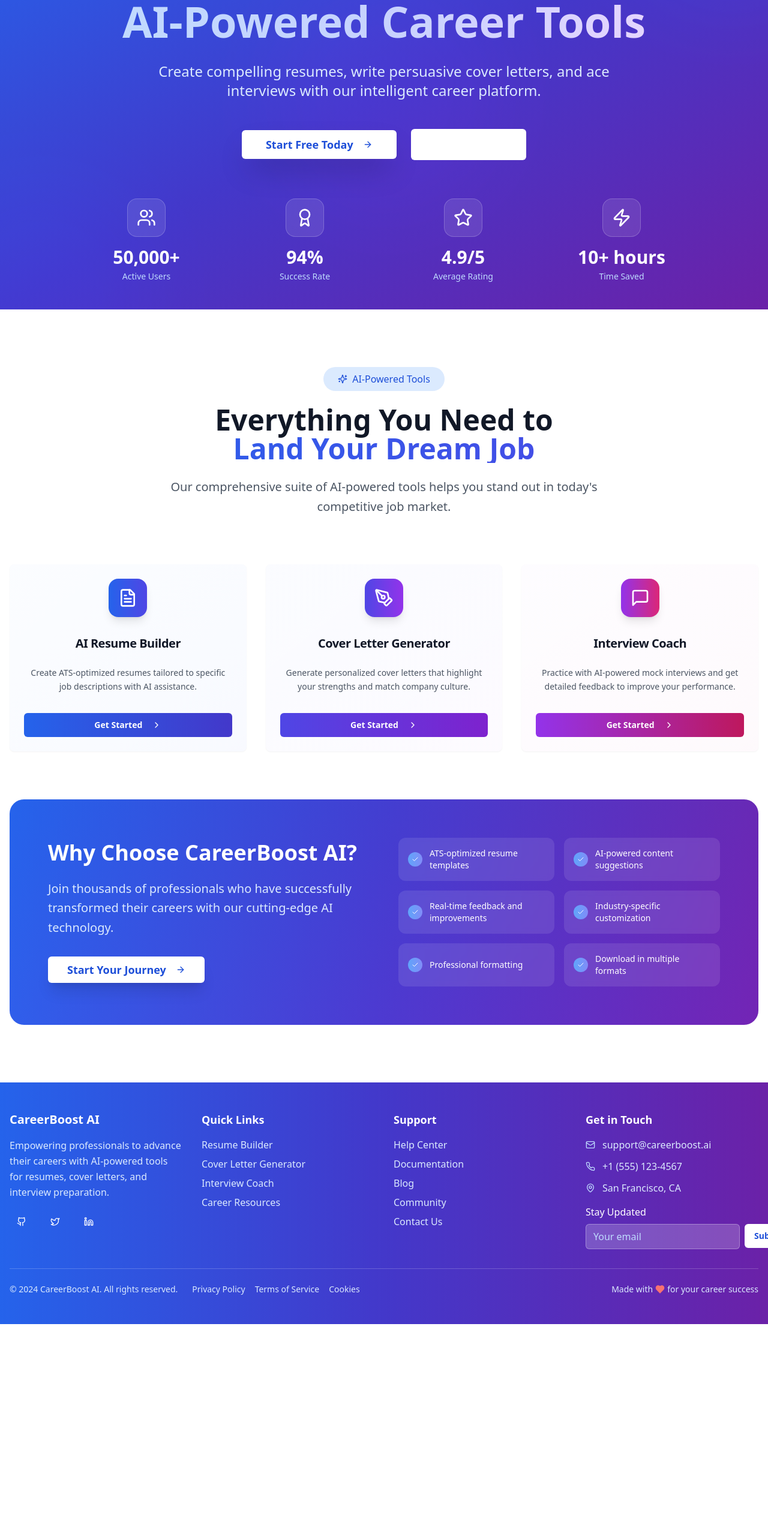
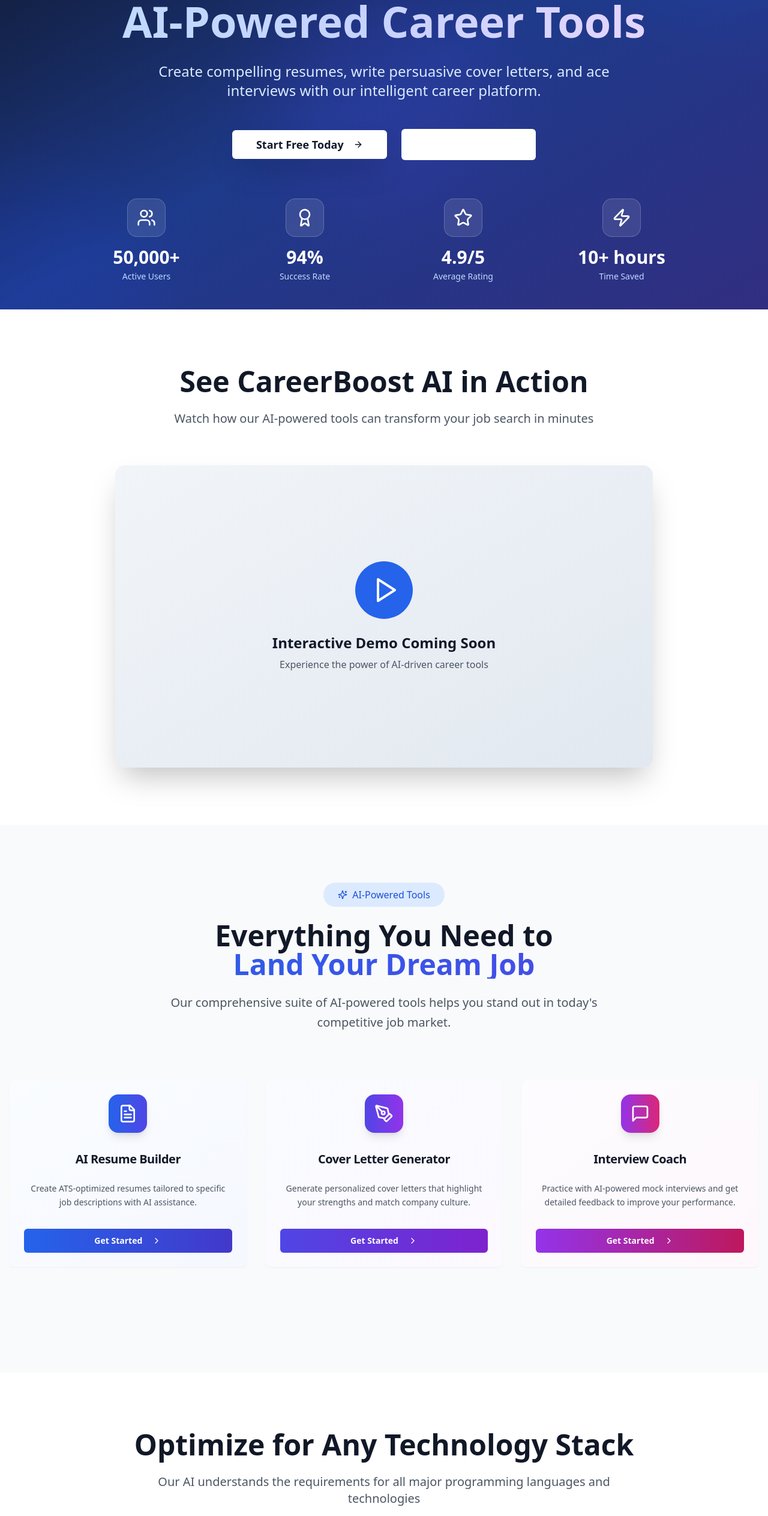
Before and after one commit to HERPESME/prompt-career-boost, a React (Vite) app: page / in a window 1280 px wide. Shown: the part 269-2797 px from the top of the page at 60% size. Before the commit the page ends 2477 px from the top, so only its background shows below. Built offline with nearby package versions, Linux system fonts and the light colour scheme.

Commit message:
Fix: Improve UI/UX and Footer Navigation
Improved the website's UI/UX, addressing issues with the footer's quick links and overall design. Updated the footer to include a "Watch Demo" button and ensure proper navigation flow, requiring sign-in before accessing AI features.

```diff
--- a/src/components/layout/Footer.tsx
+++ b/src/components/layout/Footer.tsx
@@ -2,10 +2,27 @@
 import { Button } from "@/components/ui/button";
 import { Separator } from "@/components/ui/separator";
 import { Mail, Phone, MapPin, Github, Twitter, Linkedin, Heart } from "lucide-react";
+import { Link } from "react-router-dom";
+import { useAuthUser } from "@/hooks/useAuthUser";
+import { useState } from "react";
+import { AuthDialog } from "@/components/auth/AuthDialog";
 
 export const Footer = () => {
+  const { user } = useAuthUser();
+  const [isAuthOpen, setIsAuthOpen] = useState(false);
+  const [authMode, setAuthMode] = useState<"signin" | "signup">("signin");
+
+  const handleProtectedLink = (e: React.MouseEvent) => {
+    if (!user) {
+      e.preventDefault();
+      setAuthMode("signin");
+      setIsAuthOpen(true);
+    }
+  };
+
   return (
-    <footer className="bg-gradient-to-r from-blue-600 via-indigo-700 to-purple-800 text-white">
+    <>
+      <footer className="bg-gradient-to-r from-blue-900 via-indigo-900 to-purple-900 text-white">
         <div className="container mx-auto px-4 py-12">
           {/* Main Footer Content */}
           <div className="grid grid-cols-1 md:grid-cols-2 lg:grid-cols-4 gap-8 mb-8">
@@ -35,23 +52,50 @@ export const Footer = () => {
               <h4 className="text-lg font-semibold text-white">Quick Links</h4>
               <ul className="space-y-2">
                 <li>
-                <a href="/resume" className="text-blue-100 hover:text-white transition-colors duration-200">
+                  {user ? (
+                    <Link to="/resume" className="text-blue-100 hover:text-white transition-colors duration-200">
                       Resume Builder
-                </a>
+                    </Link>
+                  ) : (
+                    <button
+                      onClick={handleProtectedLink}
+                      className="text-blue-100 hover:text-white transition-colors duration-200 text-left"
+                    >
+                      Resume Builder
+                    </button>
+                  )}
                 </li>
                 <li>
-                <a href="/cover-letter" className="text-blue-100 hover:text-white transition-colors duration-200">
+                  {user ? (
+                    <Link to="/cover-letter" className="text-blue-100 hover:text-white transition-colors duration-200">
                       Cover Letter Generator
-                </a>
+                    </Link>
+                  ) : (
+                    <button
+                      onClick={handleProtectedLink}
+                      className="text-blue-100 hover:text-white transition-colors duration-200 text-left"
+                    >
+                      Cover Letter Generator
+                    </button>
+                  )}
                 </li>
                 <li>
-                <a href="/interview" className="text-blue-100 hover:text-white transition-colors duration-200">
+                  {user ? (
+                    <Link to="/interview" className="text-blue-100 hover:text-white transition-colors duration-200">
                       Interview Coach
-                </a>
+                    </Link>
+                  ) : (
+                    <button
+                      onClick={handleProtectedLink}
+                      className="text-blue-100 hover:text-white transition-colors duration-200 text-left"
+                    >
+                      Interview Coach
+                    </button>
+                  )}
                 </li>
                 <li>
-                <a href="#" className="text-blue-100 hover:text-white transition-colors duration-200">
-                  Career Resources
+                  <a href="#features" className="text-blue-100 hover:text-white transition-colors duration-200">
+                    Features
                   </a>
                 </li>
               </ul>
@@ -153,5 +197,13 @@ export const Footer = () => {
           </div>
         </div>
       </footer>
+
+      <AuthDialog
+        isOpen={isAuthOpen}
+        onClose={() => setIsAuthOpen(false)}
+        mode={authMode}
+        onModeChange={setAuthMode}
+      />
+    </>
   );
 };
--- a/src/pages/Index.tsx
+++ b/src/pages/Index.tsx
@@ -2,7 +2,7 @@
 import { useState, useRef } from "react";
 import { Button } from "@/components/ui/button";
 import { Card, CardContent, CardDescription, CardHeader, CardTitle } from "@/components/ui/card";
-import { ArrowRight, FileText, PenTool, MessageSquare, Star, Users, Award, Zap, Check, Sparkles, ChevronRight } from "lucide-react";
+import { ArrowRight, FileText, PenTool, MessageSquare, Star, Users, Award, Zap, Check, Sparkles, ChevronRight, Play, Code, Briefcase, TrendingUp, Shield } from "lucide-react";
 import { AuthDialog } from "@/components/auth/AuthDialog";
 import { useAuthUser } from "@/hooks/useAuthUser";
 import { Link } from "react-router-dom";
@@ -22,7 +22,7 @@ const Index = () => {
       description: "Create ATS-optimized resumes tailored to specific job descriptions with AI assistance.",
       href: "/resume",
       gradient: "from-blue-600 to-indigo-600",
-      bgGradient: "from-blue-50/50 to-indigo-50/50",
+      bgGradient: "from-blue-50/80 to-indigo-50/80",
       hoverGradient: "from-blue-700 to-indigo-700"
     },
     {
@@ -31,7 +31,7 @@ const Index = () => {
       description: "Generate personalized cover letters that highlight your strengths and match company culture.",
       href: "/cover-letter",
       gradient: "from-indigo-600 to-purple-600",
-      bgGradient: "from-indigo-50/50 to-purple-50/50",
+      bgGradient: "from-indigo-50/80 to-purple-50/80",
       hoverGradient: "from-indigo-700 to-purple-700"
     },
     {
@@ -40,7 +40,7 @@ const Index = () => {
       description: "Practice with AI-powered mock interviews and get detailed feedback to improve your performance.",
       href: "/interview",
       gradient: "from-purple-600 to-pink-600",
-      bgGradient: "from-purple-50/50 to-pink-50/50",
+      bgGradient: "from-purple-50/80 to-pink-50/80",
       hoverGradient: "from-purple-700 to-pink-700"
     }
   ];
@@ -61,17 +61,32 @@ const Index = () => {
     "Download in multiple formats"
   ];
 
+  const technologies = [
+    "JavaScript", "Python", "React", "Node.js", "Angular", "Vue.js", "Java", "C++",
+    "TypeScript", "PHP", "Ruby", "Go", "Swift", "Kotlin", "SQL", "MongoDB",
+    "AWS", "Azure", "Docker", "Kubernetes", "Git", "GraphQL", "REST API", "Machine Learning"
+  ];
+
+  const jobRoles = [
+    { title: "Frontend Developer", demand: "High", icon: Code },
+    { title: "Backend Engineer", demand: "Very High", icon: Shield },
+    { title: "Product Manager", demand: "High", icon: Briefcase },
+    { title: "Data Scientist", demand: "Very High", icon: TrendingUp },
+    { title: "DevOps Engineer", demand: "High", icon: Zap },
+    { title: "UI/UX Designer", demand: "Medium", icon: Sparkles }
+  ];
+
   return (
     <div className="min-h-screen bg-gray-50">
       <Header />
 
       {/* Hero Section */}
-      <section className="relative min-h-[90vh] flex items-center justify-center overflow-hidden bg-gradient-to-br from-blue-600 via-indigo-700 to-purple-800">
+      <section className="relative min-h-[90vh] flex items-center justify-center overflow-hidden bg-gradient-to-br from-slate-900 via-blue-900 to-indigo-900">
         {/* Animated background elements */}
         <div className="absolute inset-0 overflow-hidden">
-          <div className="absolute -top-40 -right-32 w-96 h-96 bg-blue-400 rounded-full mix-blend-soft-light filter blur-3xl opacity-30 animate-pulse"></div>
-          <div className="absolute -bottom-40 -left-32 w-96 h-96 bg-indigo-400 rounded-full mix-blend-soft-light filter blur-3xl opacity-30 animate-pulse animation-delay-2000"></div>
-          <div className="absolute top-1/2 left-1/2 transform -translate-x-1/2 -translate-y-1/2 w-96 h-96 bg-purple-400 rounded-full mix-blend-soft-light filter blur-3xl opacity-20 animate-pulse animation-delay-4000"></div>
+          <div className="absolute -top-40 -right-32 w-96 h-96 bg-blue-400 rounded-full mix-blend-soft-light filter blur-3xl opacity-20 animate-pulse"></div>
+          <div className="absolute -bottom-40 -left-32 w-96 h-96 bg-indigo-400 rounded-full mix-blend-soft-light filter blur-3xl opacity-20 animate-pulse animation-delay-2000"></div>
+          <div className="absolute top-1/2 left-1/2 transform -translate-x-1/2 -translate-y-1/2 w-96 h-96 bg-purple-400 rounded-full mix-blend-soft-light filter blur-3xl opacity-15 animate-pulse animation-delay-4000"></div>
         </div>
 
         <div className="container mx-auto px-4 relative z-10">
@@ -95,7 +110,7 @@ const Index = () => {
             <div className="flex flex-col sm:flex-row gap-6 justify-center items-center animate-fade-in animation-delay-1000">
               {user ? (
                 <Link to="/resume">
-                  <Button size="lg" className="bg-white text-blue-700 hover:bg-blue-50 px-10 py-6 text-lg font-semibold shadow-2xl hover:shadow-blue-500/25 transition-all duration-300 hover:scale-105">
+                  <Button size="lg" className="bg-white text-slate-900 hover:bg-gray-100 px-10 py-6 text-lg font-semibold shadow-2xl hover:shadow-blue-500/25 transition-all duration-300 hover:scale-105">
                     Get Started Now <ArrowRight className="ml-2 h-5 w-5" />
                   </Button>
                 </Link>
@@ -103,12 +118,21 @@ const Index = () => {
                 <Button
                   size="lg"
                   onClick={() => { setAuthMode("signup"); setIsAuthOpen(true); }}
-                  className="bg-white text-blue-700 hover:bg-blue-50 px-10 py-6 text-lg font-semibold shadow-2xl hover:shadow-blue-500/25 transition-all duration-300 hover:scale-105"
+                  className="bg-white text-slate-900 hover:bg-gray-100 px-10 py-6 text-lg font-semibold shadow-2xl hover:shadow-blue-500/25 transition-all duration-300 hover:scale-105"
                 >
                   Start Free Today <ArrowRight className="ml-2 h-5 w-5" />
                 </Button>
               )}
-              <Button variant="outline" size="lg" className="px-10 py-6 text-lg border-2 border-white/30 text-white hover:bg-white/10 backdrop-blur-sm transition-all duration-300 hover:scale-105">
+              <Button
+                variant="outline"
+                size="lg"
+                className="px-10 py-6 text-lg border-2 border-white/30 text-white hover:bg-white/10 backdrop-blur-sm transition-all duration-300 hover:scale-105 group"
+                onClick={() => {
+                  // Scroll to demo section or show demo modal
+                  document.getElementById('demo-section')?.scrollIntoView({ behavior: 'smooth' });
+                }}
+              >
+                <Play className="mr-2 h-5 w-5 group-hover:scale-110 transition-transform" />
                 Watch Demo
               </Button>
             </div>
@@ -128,8 +152,34 @@ const Index = () => {
         </div>
       </section>
 
+      {/* Demo Section */}
+      <section id="demo-section" className="py-24 bg-white">
+        <div className="container mx-auto px-4">
+          <div className="text-center mb-16">
+            <h2 className="text-4xl md:text-5xl font-bold mb-6 text-gray-900">
+              See CareerBoost AI in Action
+            </h2>
+            <p className="text-xl text-gray-600 max-w-3xl mx-auto">
+              Watch how our AI-powered tools can transform your job search in minutes
+            </p>
+          </div>
+
+          <div className="max-w-4xl mx-auto">
+            <div className="aspect-video bg-gradient-to-br from-slate-100 to-slate-200 rounded-2xl flex items-center justify-center shadow-2xl">
+              <div className="text-center">
+                <div className="w-24 h-24 bg-blue-600 rounded-full flex items-center justify-center mx-auto mb-6 hover:scale-110 transition-transform duration-300 cursor-pointer">
+                  <Play className="h-12 w-12 text-white ml-1" />
+                </div>
+                <h3 className="text-2xl font-bold text-gray-900 mb-2">Interactive Demo Coming Soon</h3>
+                <p className="text-gray-600">Experience the power of AI-driven career tools</p>
+              </div>
+            </div>
+          </div>
+        </div>
+      </section>
+
       {/* Features Section */}
-      <section ref={featuresRef} className="py-24 bg-white relative overflow-hidden">
+      <section id="features" ref={featuresRef} className="py-24 bg-gray-50 relative overflow-hidden">
         <div className="container mx-auto px-4 relative z-10">
           <div className="text-center mb-20">
             <div className="inline-flex items-center gap-2 bg-blue-100 text-blue-700 rounded-full px-6 py-2 mb-6 font-medium">
@@ -148,7 +198,7 @@ const Index = () => {
           <div className="grid lg:grid-cols-3 gap-8 mb-20">
             {features.map((feature, index) => (
               <Card key={index} className={`group hover:shadow-2xl transition-all duration-500 border-0 bg-gradient-to-br ${feature.bgGradient} hover:scale-105 overflow-hidden relative backdrop-blur-sm`}>
-                <div className="absolute inset-0 bg-gradient-to-br from-white/50 to-white/20"></div>
+                <div className="absolute inset-0 bg-gradient-to-br from-white/60 to-white/30"></div>
                 <CardHeader className="text-center pb-6 relative z-10">
                   <div className={`inline-flex items-center justify-center w-16 h-16 rounded-2xl bg-gradient-to-r ${feature.gradient} mb-6 mx-auto group-hover:scale-110 transition-transform duration-300 shadow-lg`}>
                     <feature.icon className="h-8 w-8 text-white" />
@@ -177,11 +227,81 @@ const Index = () => {
               </Card>
             ))}
           </div>
+        </div>
+      </section>
+
+      {/* Technologies Section */}
+      <section className="py-24 bg-white">
+        <div className="container mx-auto px-4">
+          <div className="text-center mb-16">
+            <h2 className="text-4xl md:text-5xl font-bold mb-6 text-gray-900">
+              Optimize for Any Technology Stack
+            </h2>
+            <p className="text-xl text-gray-600 max-w-3xl mx-auto">
+              Our AI understands the requirements for all major programming languages and technologies
+            </p>
+          </div>
+
+          <div className="flex flex-wrap justify-center gap-3 mb-12">
+            {technologies.map((tech, index) => (
+              <div
+                key={index}
+                className="px-4 py-2 bg-gray-100 hover:bg-blue-100 rounded-full text-gray-700 hover:text-blue-700 transition-all duration-200 cursor-pointer hover:scale-105 border border-gray-200 hover:border-blue-200"
+              >
+                {tech}
+              </div>
+            ))}
+          </div>
+
+          <div className="text-center">
+            <Button variant="outline" className="border-2 border-gray-300 hover:border-blue-600 hover:text-blue-600">
+              See all technologies <ArrowRight className="ml-2 h-4 w-4" />
+            </Button>
+          </div>
+        </div>
+      </section>
+
+      {/* Job Roles Section */}
+      <section className="py-24 bg-gray-50">
+        <div className="container mx-auto px-4">
+          <div className="text-center mb-16">
+            <h2 className="text-4xl md:text-5xl font-bold mb-6 text-gray-900">
+              Popular Job Roles We Support
+            </h2>
+            <p className="text-xl text-gray-600 max-w-3xl mx-auto">
+              Tailored resume and interview preparation for in-demand positions
+            </p>
+          </div>
+
+          <div className="grid md:grid-cols-2 lg:grid-cols-3 gap-6">
+            {jobRoles.map((role, index) => (
+              <Card key={index} className="hover:shadow-lg transition-all duration-300 hover:scale-105 bg-white border-0 shadow-md">
+                <CardContent className="p-6">
+                  <div className="flex items-center justify-between mb-4">
+                    <div className="w-12 h-12 bg-blue-100 rounded-lg flex items-center justify-center">
+                      <role.icon className="h-6 w-6 text-blue-600" />
+                    </div>
+                    <span className={`px-3 py-1 rounded-full text-xs font-medium ${
+                      role.demand === "Very High" ? "bg-red-100 text-red-700" :
+                      role.demand === "High" ? "bg-orange-100 text-orange-700" :
+                      "bg-green-100 text-green-700"
+                    }`}>
+                      {role.demand} Demand
+                    </span>
+                  </div>
+                  <h3 className="text-lg font-semibold text-gray-900 mb-2">{role.title}</h3>
+                  <p className="text-gray-600 text-sm">Specialized resume templates and interview questions</p>
+                </CardContent>
+              </Card>
+            ))}
+          </div>
+        </div>
+      </section>
 
       {/* Benefits Section */}
-          <div className="bg-gradient-to-r from-blue-600 via-indigo-700 to-purple-800 rounded-3xl p-12 md:p-16 text-white relative overflow-hidden">
-            <div className="absolute inset-0 bg-gradient-to-br from-blue-600/20 to-purple-600/20"></div>
-            <div className="relative z-10">
+      <section className="py-24 bg-gradient-to-r from-slate-900 via-blue-900 to-indigo-900 text-white relative overflow-hidden">
+        <div className="absolute inset-0 bg-gradient-to-br from-blue-600/10 to-purple-600/10"></div>
+        <div className="container mx-auto px-4 relative z-10">
           <div className="grid lg:grid-cols-2 gap-12 items-center">
             <div>
               <h3 className="text-3xl md:text-4xl font-bold mb-6 text-white">
@@ -194,7 +314,7 @@ const Index = () => {
                 <Button
                   size="lg"
                   onClick={() => { setAuthMode("signup"); setIsAuthOpen(true); }}
-                      className="bg-white text-blue-700 hover:bg-blue-50 px-8 py-4 text-lg font-semibold transition-all duration-300 hover:scale-105 shadow-xl"
+                  className="bg-white text-slate-900 hover:bg-gray-100 px-8 py-4 text-lg font-semibold transition-all duration-300 hover:scale-105 shadow-xl"
                 >
                   Start Your Journey <ArrowRight className="ml-2 h-5 w-5" />
                 </Button>
@@ -213,8 +333,6 @@ const Index = () => {
             </div>
           </div>
         </div>
-          </div>
-        </div>
       </section>
 
       <Footer />
```
Lines whose indentation alone changed are shown as unchanged.
